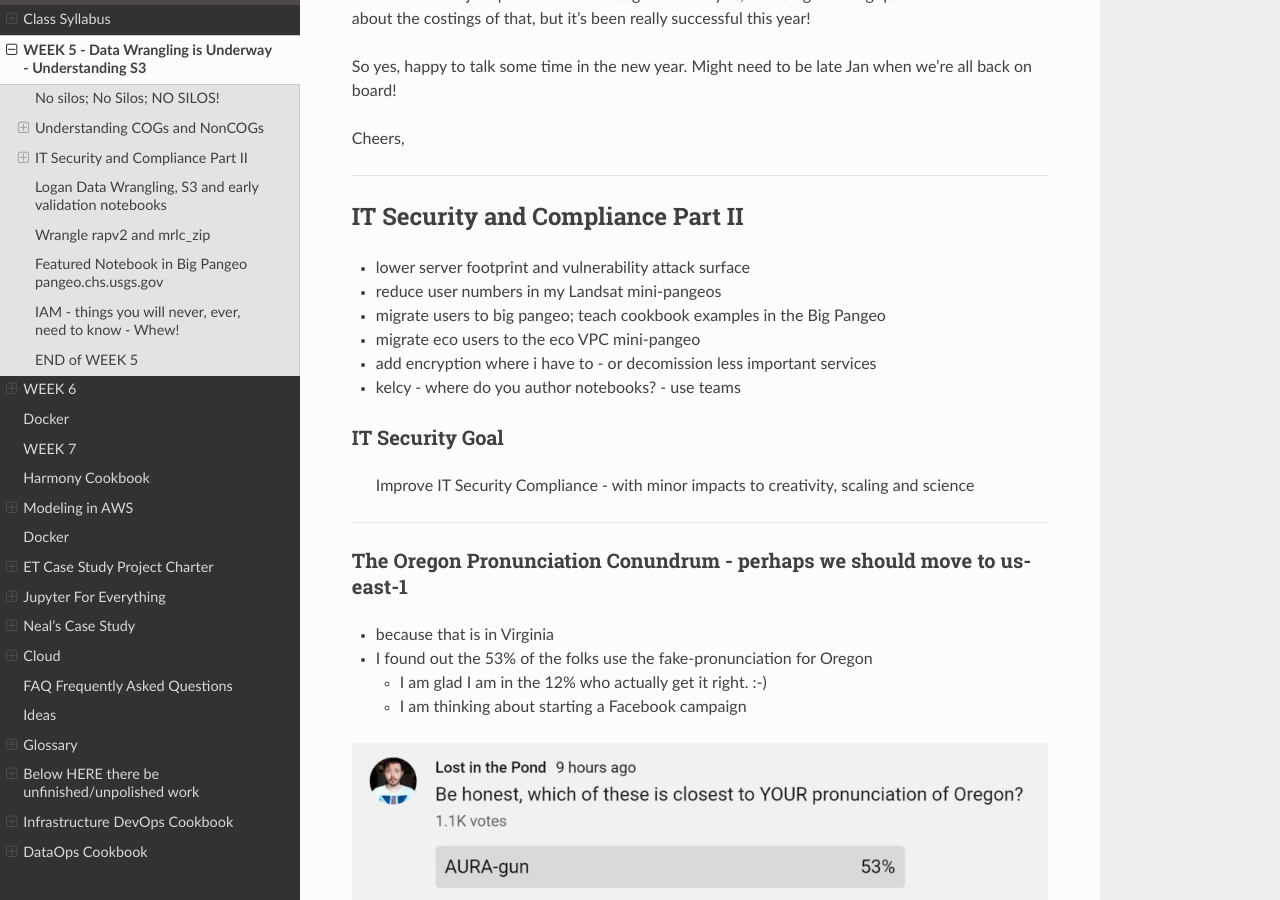
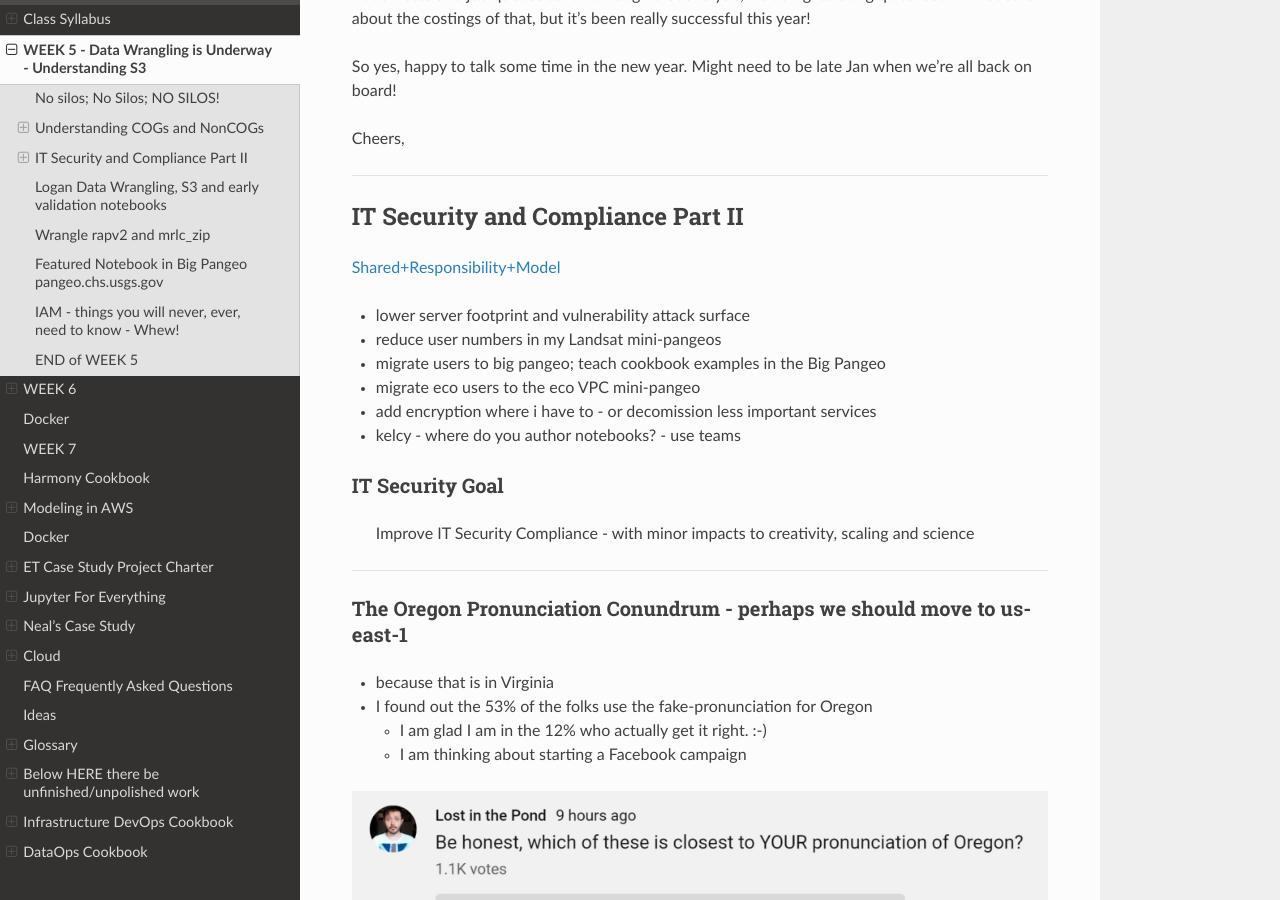
Before and after one commit to tonybutzer/harmony-docs, a Sphinx documentation site: the page built from documentation/source/05week.md, in a window 1280 px wide and 900 px high, scrolled down 1312 px. Built offline with Sphinx 7.4.7 and the Read the Docs theme 2.0.0, drawn with Linux system fonts in a browser that asks for light colours; pages that are not in the unit, such as notebooks, are missing from menus.

Commit message:
automatic git update from Makefile

```diff
--- a/documentation/source/05week.md
+++ b/documentation/source/05week.md
@@ -49,6 +49,8 @@ Cheers,
 ---
 
 ## IT Security and Compliance Part II
+
+[Shared+Responsibility+Model](https://support.chs.usgs.gov/display/CHSKB/Shared+Responsibility+Model)
 
 - lower server footprint and vulnerability attack surface
 - reduce user numbers in my Landsat mini-pangeos
```
